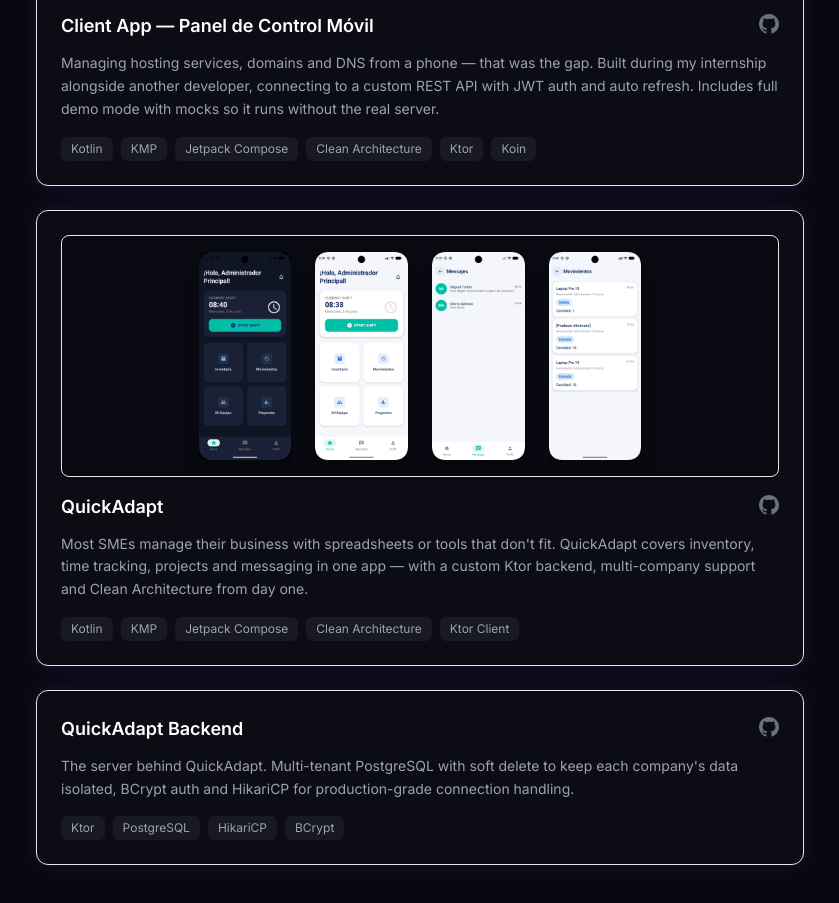
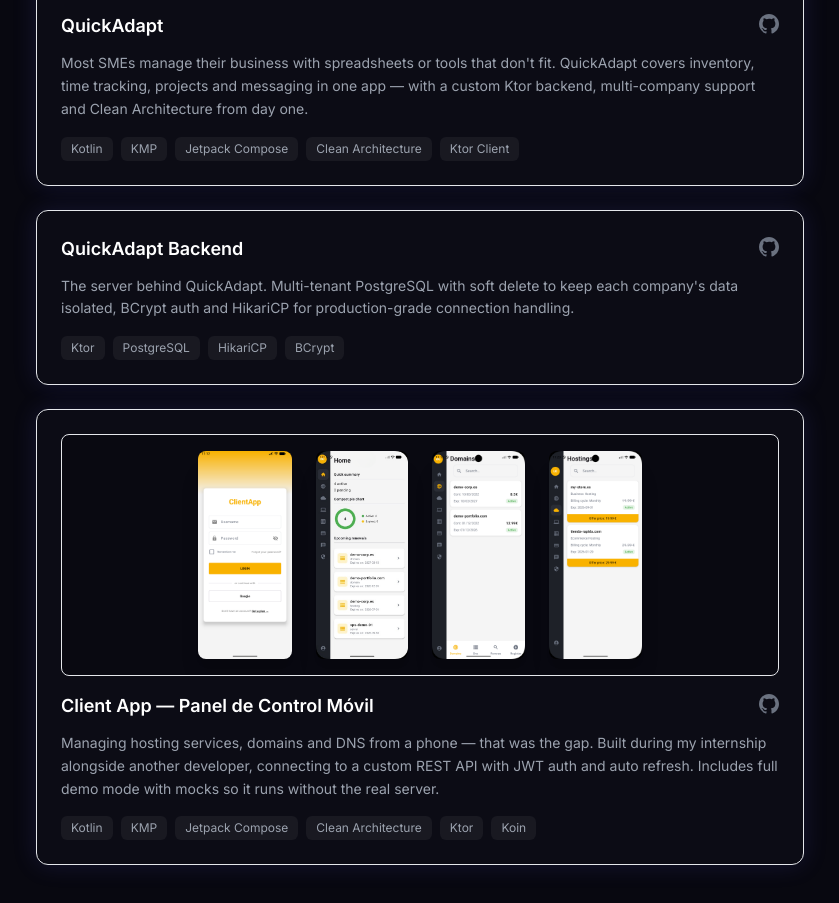
Before and after one commit to DavidBertsan/DavidBertsan.github.io, a React (Vite) app: page / in a window 1280 px wide. Shown: the part 2680-3583 px from the top of the page, without its empty margins (220-1059 px from the left). Built offline with nearby package versions, Linux system fonts and the light colour scheme.

Commit message:
feat: reorder projects section, QuickAdapt first

```diff
--- a/src/components/Projects.jsx
+++ b/src/components/Projects.jsx
@@ -2,17 +2,6 @@ import { useState, useEffect } from 'react'
 import { useLang } from '../LangContext'
 
 const projects = [
-  {
-    title: 'Client App — Panel de Control Móvil',
-    description: {
-      en: 'Managing hosting services, domains and DNS from a phone — that was the gap. Built during my internship alongside another developer, connecting to a custom REST API with JWT auth and auto refresh. Includes full demo mode with mocks so it runs without the real server.',
-      es: 'Gestionar servicios de hosting, dominios y DNS desde el móvil — ese era el hueco. Construida durante mis prácticas junto a otro desarrollador, conecta con una API REST propia con autenticación JWT y refresco automático. Incluye modo demo completo con mocks para funcionar sin el servidor real.',
-    },
-    images: ['/screenshots/clientapp-login.png', '/screenshots/clientapp.png', '/screenshots/clientapp-domains.png', '/screenshots/clientapp-hostings.png'],
-    tags: ['Kotlin', 'KMP', 'Jetpack Compose', 'Clean Architecture', 'Ktor', 'Koin'],
-    github: 'https://github.com/DavidBertsan/client-app',
-    accent: '#f59e0b',
-  },
   {
     title: 'QuickAdapt',
     description: {
@@ -33,6 +22,17 @@ const projects = [
     tags: ['Ktor', 'PostgreSQL', 'HikariCP', 'BCrypt'],
     github: 'https://github.com/DavidBertsan/QuickAdapt_backend',
     accent: '#8b5cf6',
+  },
+  {
+    title: 'Client App — Panel de Control Móvil',
+    description: {
+      en: 'Managing hosting services, domains and DNS from a phone — that was the gap. Built during my internship alongside another developer, connecting to a custom REST API with JWT auth and auto refresh. Includes full demo mode with mocks so it runs without the real server.',
+      es: 'Gestionar servicios de hosting, dominios y DNS desde el móvil — ese era el hueco. Construida durante mis prácticas junto a otro desarrollador, conecta con una API REST propia con autenticación JWT y refresco automático. Incluye modo demo completo con mocks para funcionar sin el servidor real.',
+    },
+    images: ['/screenshots/clientapp-login.png', '/screenshots/clientapp.png', '/screenshots/clientapp-domains.png', '/screenshots/clientapp-hostings.png'],
+    tags: ['Kotlin', 'KMP', 'Jetpack Compose', 'Clean Architecture', 'Ktor', 'Koin'],
+    github: 'https://github.com/DavidBertsan/client-app',
+    accent: '#f59e0b',
   },
 ]
 
```
